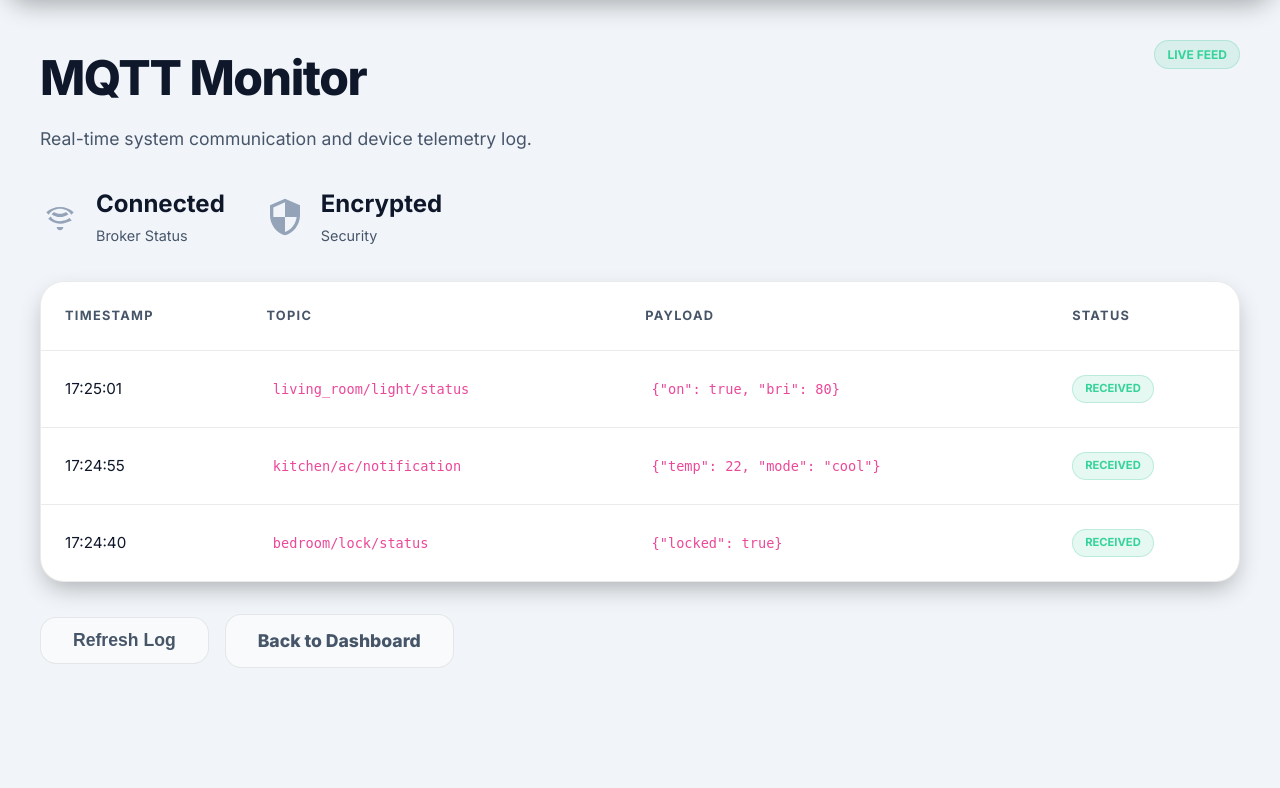
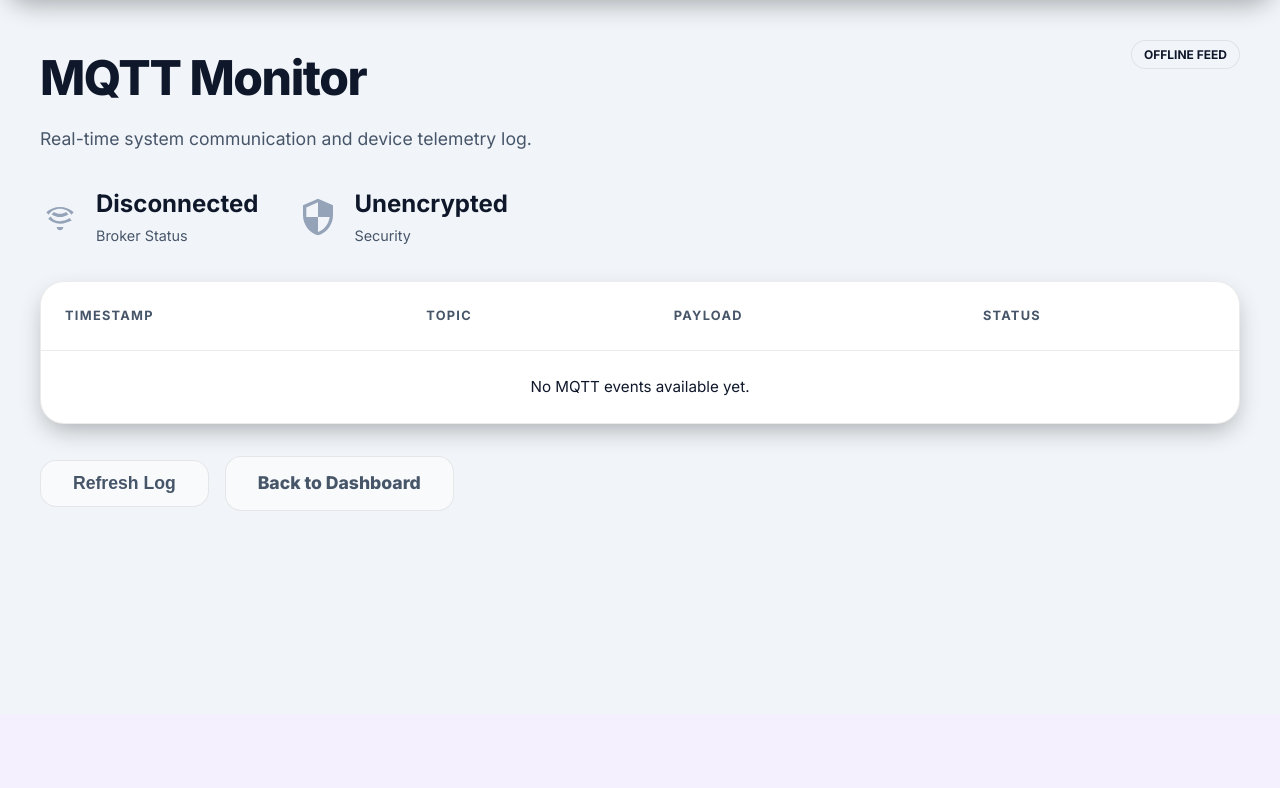
Before and after one commit to DaTiC0/smart-google, a Flask app: page /mqtt in a window 1280 px wide. Shown: the part 86-874 px from the top of the page. After the commit the page ends 597 px from the top, so only its background shows below. Run offline with Flask 3, Linux system fonts and the light colour scheme; the visitor is signed in with stand-in values (Sample User, id 1).

Commit message:
feat: make MQTT Monitor page dynamic with broker status, TLS status, live feed and logs

```diff
--- a/notifications.py
+++ b/notifications.py
@@ -1,8 +1,31 @@
 import logging
+import threading
+from collections import deque
+from datetime import datetime, timezone
+
 from flask_mqtt import Mqtt
 
 logger = logging.getLogger(__name__)
 mqtt = Mqtt()
+
+mqtt_log_lock = threading.Lock()
+mqtt_log_entries = deque(maxlen=100)
+
+
+def _append_mqtt_log(topic, payload, status):
+    entry = {
+        'timestamp': datetime.now(timezone.utc).strftime('%Y-%m-%d %H:%M:%S UTC'),
+        'topic': topic,
+        'payload': payload,
+        'status': status,
+    }
+    with mqtt_log_lock:
+        mqtt_log_entries.appendleft(entry)
+
+
+def get_mqtt_logs():
+    with mqtt_log_lock:
+        return list(mqtt_log_entries)
 
 
 def is_mqtt_connected():
@@ -13,21 +36,24 @@ def is_mqtt_connected():
 @mqtt.on_connect()
 def handle_connect(_client, _userdata, flags, rc):
     logger.info('Connected to MQTT broker; flags=%s, rc=%s', flags, rc)
+    _append_mqtt_log('system', f'Connected (flags={flags}, rc={rc})', 'Connected')
 
 
 @mqtt.on_disconnect()
 def handle_disconnect(_client, _userdata, rc):
     if rc == 0:
         logger.info('MQTT broker disconnected cleanly; rc=%s', rc)
+        _append_mqtt_log('system', f'Disconnected cleanly (rc={rc})', 'Clean disconnect')
     else:
         logger.warning('MQTT broker disconnected unexpectedly; rc=%s', rc)
+        _append_mqtt_log('system', f'Unexpected disconnect (rc={rc})', 'Disconnected')
 
 
 @mqtt.on_message()
 def handle_messages(_client, _userdata, message):
-    logger.debug('Received message on topic %s: %s', message.topic, message.payload.decode())
-    if message == 'hi':
-        logger.debug('== THIS IS NOT JOKE NO HI HERE ==')
+    payload = message.payload.decode(errors='replace')
+    logger.debug('Received message on topic %s: %s', message.topic, payload)
+    _append_mqtt_log(message.topic, payload, 'Received')
 
 
 @mqtt.on_publish()
--- a/routes.py
+++ b/routes.py
@@ -9,7 +9,7 @@ from authlib.oauth2.rfc6749 import OAuth2Error
 from flask_login import login_required, current_user
 from action_devices import onSync, report_state, request_sync, actions, rquery
 from my_oauth import get_current_user, load_client, oauth, require_oauth
-from notifications import is_mqtt_connected
+from notifications import get_mqtt_logs, is_mqtt_connected
 
 logger = logging.getLogger(__name__)
 
@@ -164,7 +164,14 @@ def device_status(device_id):
 @bp.route('/mqtt')
 @login_required
 def mqtt_log():
-    return render_template('mqtt_log.html')
+    connected = is_mqtt_connected()
+    log_entries = get_mqtt_logs()
+    return render_template(
+        'mqtt_log.html',
+        broker_connected=connected,
+        tls_enabled=bool(current_app.config.get('MQTT_TLS_ENABLED', False)),
+        log_entries=log_entries,
+    )
 
 
 @bp.route('/smarthome', methods=['POST'])
--- a/templates/mqtt_log.html
+++ b/templates/mqtt_log.html
@@ -9,21 +9,23 @@
                 <h1>MQTT Monitor</h1>
                 <p>Real-time system communication and device telemetry log.</p>
             </div>
-            <div class="status-pill status-pill--active">Live Feed</div>
+            <div class="status-pill {{ 'status-pill--active' if broker_connected else '' }}">
+                {{ 'Live Feed' if broker_connected else 'Offline Feed' }}
+            </div>
         </div>
 
         <div class="stats-row">
             <div class="stat-item">
                 <svg class="stat-item__icon"><use xlink:href="#icon-wifi"></use></svg>
                 <div>
-                    <span class="stat-item__value">Connected</span>
+                    <span class="stat-item__value">{{ 'Connected' if broker_connected else 'Disconnected' }}</span>
                     <span class="stat-item__label">Broker Status</span>
                 </div>
             </div>
             <div class="stat-item">
                 <svg class="stat-item__icon"><use xlink:href="#icon-shield"></use></svg>
                 <div>
-                    <span class="stat-item__value">Encrypted</span>
+                    <span class="stat-item__value">{{ 'Encrypted' if tls_enabled else 'Unencrypted' }}</span>
                     <span class="stat-item__label">Security</span>
                 </div>
             </div>
@@ -43,25 +45,20 @@
                     </tr>
                 </thead>
                 <tbody id="mqtt-log-body">
-                    <!-- Sample technical entries to show design -->
+                    {% for entry in log_entries %}
                     <tr>
-                        <td>17:25:01</td>
-                        <td><code>living_room/light/status</code></td>
-                        <td><code>{"on": true, "bri": 80}</code></td>
-                        <td><span class="status-pill status-pill--active" style="font-size: 0.7rem;">Received</span></td>
+                        <td>{{ entry.timestamp }}</td>
+                        <td><code>{{ entry.topic }}</code></td>
+                        <td><code>{{ entry.payload }}</code></td>
+                        <td>
+                            <span class="status-pill {{ 'status-pill--active' if entry.status in ['Received', 'Connected', 'Clean disconnect'] else '' }}" style="font-size: 0.7rem;">{{ entry.status }}</span>
+                        </td>
                     </tr>
+                    {% else %}
                     <tr>
-                        <td>17:24:55</td>
-                        <td><code>kitchen/ac/notification</code></td>
-                        <td><code>{"temp": 22, "mode": "cool"}</code></td>
-                        <td><span class="status-pill status-pill--active" style="font-size: 0.7rem;">Received</span></td>
+                        <td colspan="4" class="text-center">No MQTT events available yet.</td>
                     </tr>
-                    <tr>
-                        <td>17:24:40</td>
-                        <td><code>bedroom/lock/status</code></td>
-                        <td><code>{"locked": true}</code></td>
-                        <td><span class="status-pill status-pill--active" style="font-size: 0.7rem;">Received</span></td>
-                    </tr>
+                    {% endfor %}
                 </tbody>
             </table>
         </div>
```
